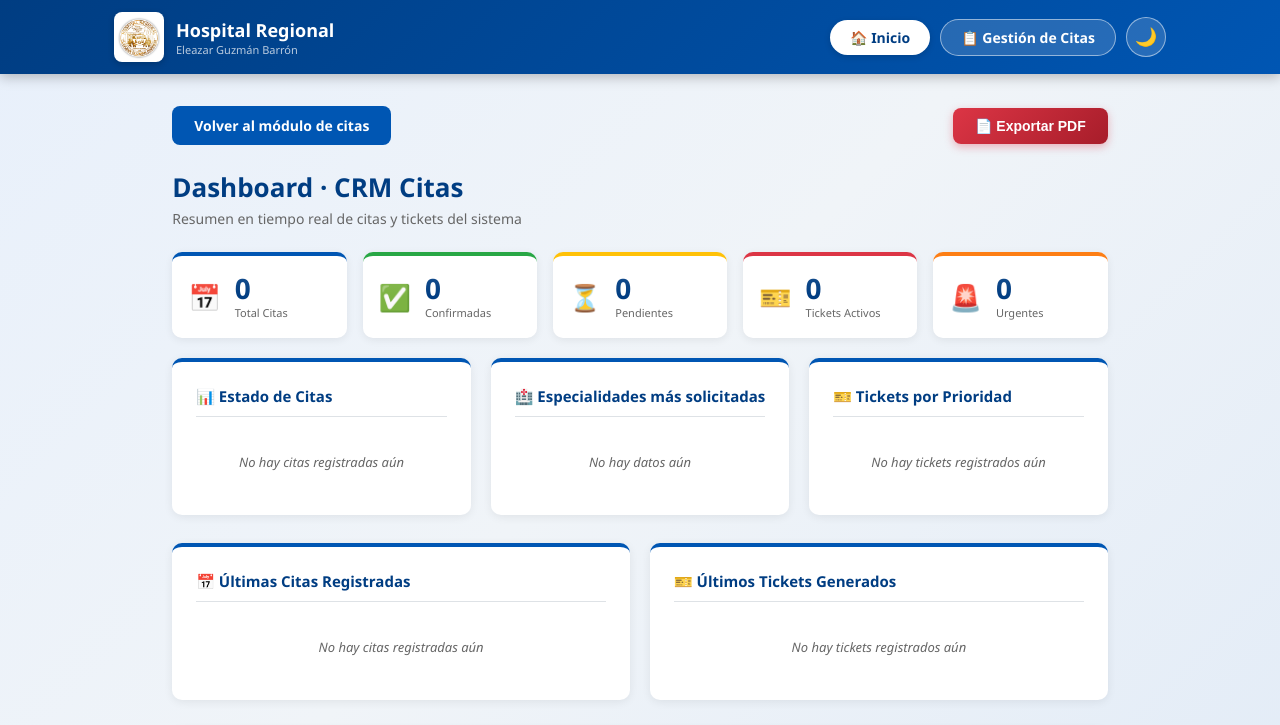
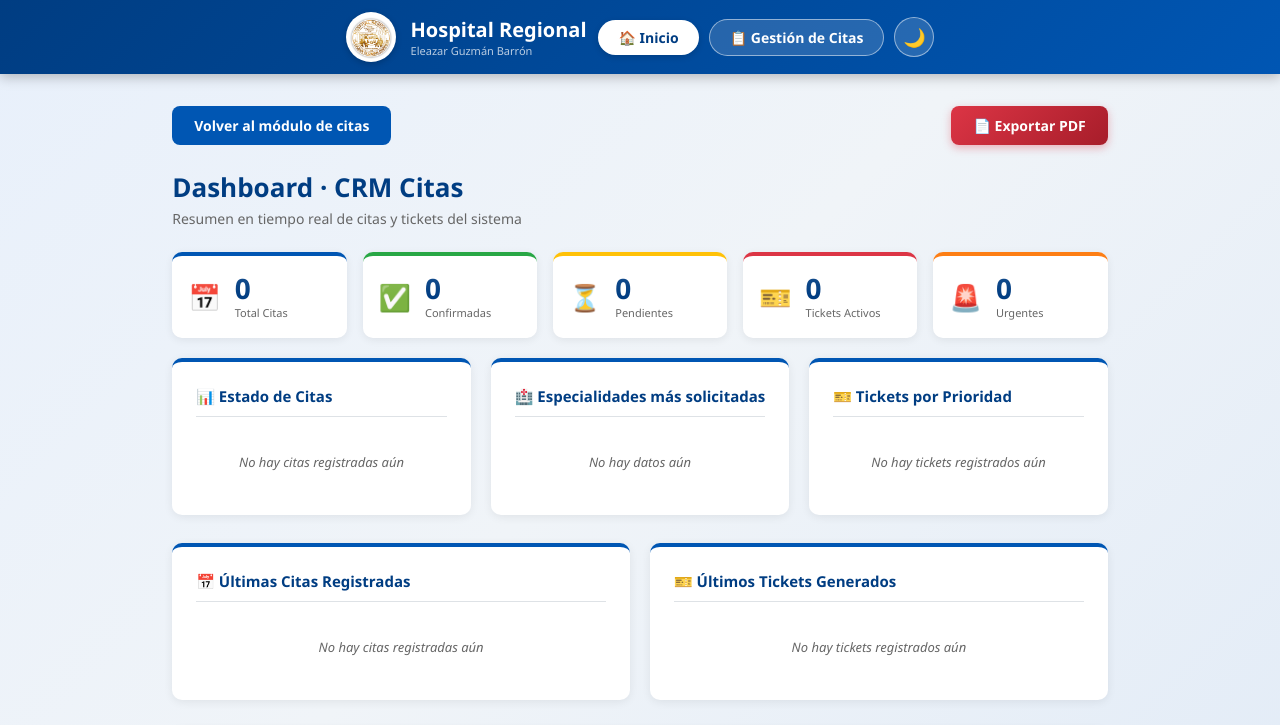
Before and after one commit to mnwels98/web-hospital-regional, a plain HTML site: page modulos/crm/Dashboardcitas.html in a window 1280 px wide. Shown: the top 725 px of the page. Drawn offline with nearby package versions, Linux system fonts and the light colour scheme.

Commit message:
Ajustes de los dashboards

```diff
--- a/modulos/crm/Dashboardcitas.html
+++ b/modulos/crm/Dashboardcitas.html
@@ -1,6 +1,12 @@
 <!DOCTYPE html>
 <html lang="es">
 <head>
+
+  <!-- Conexión a la arquitectura base -->
+  <link rel="stylesheet" href="../../global/css/styles.css">
+  <!-- Conexión al estilo específico del módulo -->
+  <link rel="stylesheet" href="Citascrm2.css">
+
   <meta charset="UTF-8">
   <meta name="viewport" content="width=device-width, initial-scale=1.0">
   <title>Dashboard CRM · Citas - Hospital Regional</title>
```
Also changed, not shown: modulos/crm/Dashboardhistorial.html (+7 -0 lines), modulos/erp/rrhh/dashboard-rrhh.html (+1 -1 lines).
